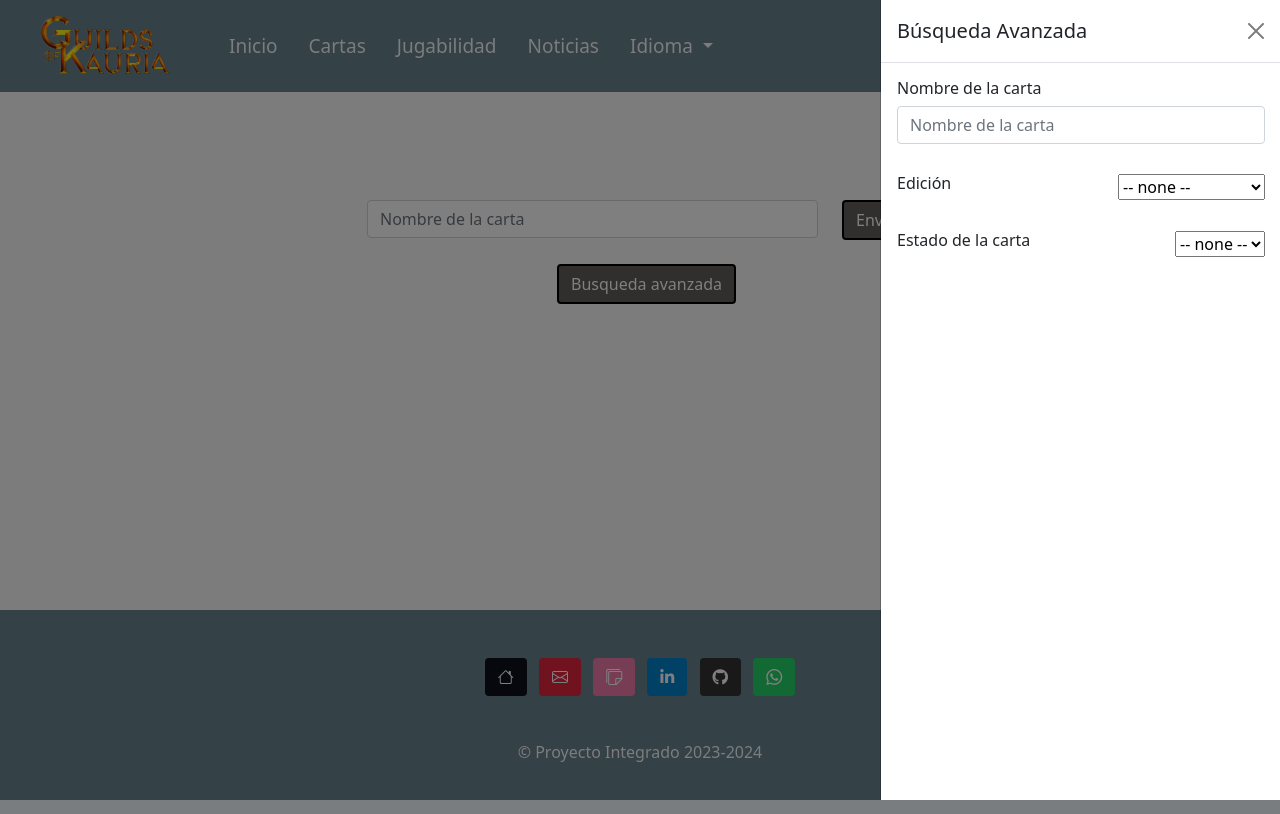
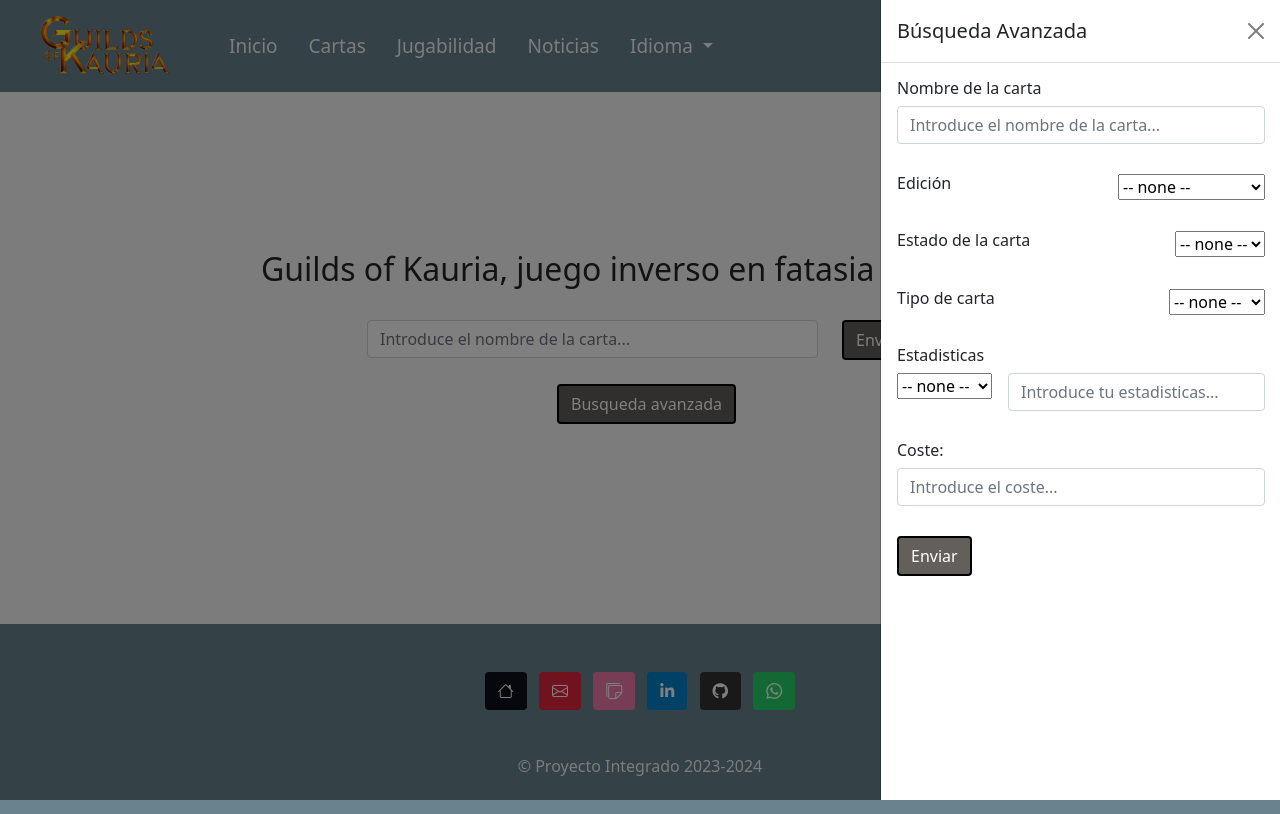
Before and after one commit to RobertoRedes2001/2DAW24-Equipo1, a PHP site: page /card.html in a window 1280 px wide, after a click on "Busqueda avanzada". Run offline with PHP 8.4, Linux system fonts and the light colour scheme; some web fonts are replaced.

Commit message:
pagina de cards finalizada

```diff
--- a/html/card.html
+++ b/html/card.html
@@ -76,11 +76,13 @@
 
     <main>
         <div class="container form ">
+            <h2 class="text-center">Guilds of Kauria, juego inverso en fatasia mediaval</h2>
+            <br>
             <form>
                 <div class="row">
                     <div class="offset-xl-3 col-xl-5 col-md-12 ">
                         <input type="name" class="form-control" id="inputName" aria-describedby="nombre"
-                            placeholder="Nombre de la carta">
+                            placeholder="Introduce el nombre de la carta...">
 
                     </div>
 
@@ -110,7 +112,7 @@
 
                                     <h6>Nombre de la carta</h6>
                                     <input type="name" class="form-control" id="inputName" aria-describedby="nombre"
-                                        placeholder="Nombre de la carta">
+                                        placeholder="Introduce el nombre de la carta...">
 
                                 </div>
 
@@ -121,9 +123,9 @@
                                     <div>
                                         <select name="finish" id="finish">
                                             <option value="">-- none --</option>
-                                            <option value="banneada">Primera edicion</option>
-                                            <option value="limitada">Segunda edicion</option>
-                                            <option value="libre">Tercera edicion</option>
+                                            <option value="primeraEdicicion">Primera edicion</option>
+                                            <option value="segundaEdicicion">Segunda edicion</option>
+                                            <option value="terceraEdicicion">Tercera edicion</option>
                                         </select>
                                     </div>
                                 </div>
@@ -143,41 +145,60 @@
                                     </div>
                                 </div>
 
+                                <div class="status-card">
+                                    <div class="w-50">
+                                        <h6>Tipo de carta</h6>
+                                    </div>
+                                    <div>
+                                        <select name="finish" id="finish">
+                                            <option value="">-- none --</option>
+                                            <option value="monstruo">Monstruo</option>
+                                            <option value="hechizo">Hechizo</option>
+                                            <option value="trampa">Trampa</option>
+                                        </select>
+                                    </div>
+
+                                </div>
+
+                                <div>
+                                    <div>
+                                        <h6>Estadisticas</h6>
+                                    </div>
+                                    <div class="status-card">
+                                        <div class="select-wrapper">
+                                            <select name="finish" id="finish">
+                                                <option value="">-- none --</option>
+                                                <option value="ataque">Ataque</option>
+                                                <option value="defensa">Defensa</option>
+                                                <option value="velocidad">Velocidad</option>
+                                            </select>
+                                        </div>
+                                        <div class="input-wrapper">
+                                            <input type="name" class="form-control" id="inputName"
+                                                aria-describedby="nombre" placeholder="Introduce tu estadisticas...">
+                                        </div>
+                                    </div>
+                                </div>
+                                <div class="separacion">
+
+                                    <h6>Coste:</h6>
+                                    <input type="name" class="form-control" id="inputName" aria-describedby="nombre"
+                                        placeholder="Introduce el coste...">
+
+                                </div>
+                                <div class="col-xl-4 col-md-12">
+                                    <button type="submit" class="btn btn-enviar ">Enviar</button>
+                                </div>
+
                             </div>
                         </div>
                     </div>
                 </div>
+
             </form>
         </div>
+    </main>
 
-        <!-- <section class="margin-info-proyectos">
-            <h2>Un gran poder conlleva una gran responsabilidad</h2>
-            <br>
-            <div class="question" id="question-1">
-                <form method="post">
-                    <div class="answer-bank">
-                        <div class="answer">
-                            <input type="text" name="name" id="name" value="nombre" placeholder="nombre" />
-                        </div>
-                        <div class="answer">
-                            <input type="submit" value="Enviar" class="primary" />
-                        </div>
-
-                        <div class="answer">
-                            <select name="finish" id="finish">
-                                <option value="">- Búsqueda por: -</option>
-                                <option value="capitulo">Capítulo</option>
-                                <option value="personaje">Personaje</option>
-                            </select>
-                        </div>
-
-                    </div>
-
-                </form>
-
-            </div>
-        </section> -->
-    </main>
     <footer class="bg-body-tertiary">
         <!-- Grid container -->
         <div class="container p-4 pb-0 footer-container">
--- a/html/styles.css
+++ b/html/styles.css
@@ -87,6 +87,7 @@ a:hover {
 .status-card {
     display: flex;
     padding-bottom: 30px;
+    justify-content: space-between;
 }
 
 
@@ -125,9 +126,9 @@ a:hover {
 }
 
 .form {
-    padding-top: 200px;
+    padding-top: 250px;
     /* padding-left: 400px; */
-    padding-bottom: 200px;
+    padding-bottom: 150px;
 }
 .jumbPr{
     box-shadow: 5px 5px 5px rgb(196, 173, 173);
@@ -202,5 +203,4 @@ a:hover {
     margin-bottom: 3%;
     padding-right: 5%;
     text-align: right;
-
 }
```
